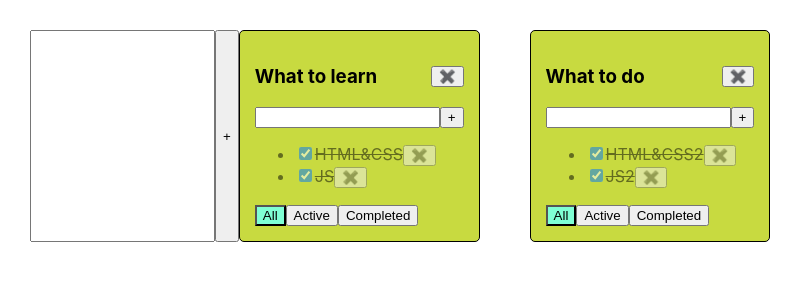
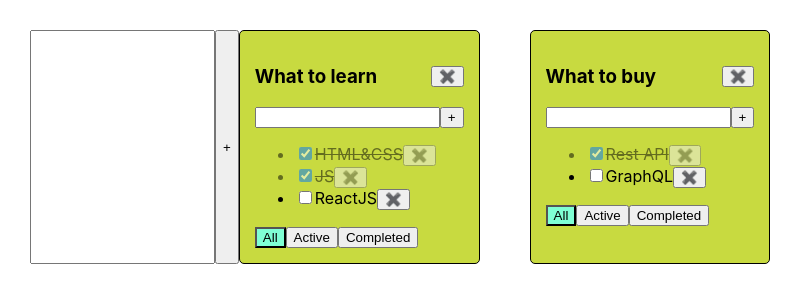
Before and after one commit to EugeneSibc/todolist, a React (Create React App) app: page / in a window 1280 px wide. Shown: the top 302 px of the page, without its empty margins (0-803 px from the left). Built offline with nearby package versions, Linux system fonts and the light colour scheme.

Commit message:
add reducer and tests

```diff
--- a/src/App.tsx
+++ b/src/App.tsx
@@ -4,41 +4,45 @@ import { Todolist } from './components/todolist/Todolist';
 import { v1 } from 'uuid';
 import { AddItemForm } from './components/AddItemForm';
 
-// type TodolistsType = {
-//     id: string
-//     title: string
-//     filter: FilterValueType
-// }
+export type TodolistType = {
+    id: string
+    title: string
+    filter: FilterValuesType
+}
 
-export type FilterValueType = 'all' | 'active' | 'completed'
+export type FilterValuesType = 'all' | 'active' | 'completed'
 
 export type TaskType = {
-    taskId: string
+    id: string
     title: string
     isDone: boolean
 }
 
+type TaskStateTupe = {
+    [key: string] : TaskType[]
+}
+
 function App() {
-    // let todolistID1 = v1()
-    // let todolistID2 = v1()
+    let todolistID1 = v1()
+    let todolistID2 = v1()
 
-    // let [todolists, setTodolists] = useState<Array<TodolistsType>>([
-    //     {id: todolistID1, title: 'What to learn', filter: 'all'},
-    //     {id: todolistID2, title: 'What to buy', filter: 'all'},
-    // ])
+    let [todolists, setTodolists] = useState<Array<TodolistType>>([
+        {id: todolistID1, title: 'What to learn', filter: 'all'},
+        {id: todolistID2, title: 'What to buy', filter: 'all'},
+    ])
 
-    // let [tasks, setTasks] = useState<TaskStateTupe>({
-    //     [todolistID1]: [
-    //         {id: v1(), title: 'HTML&CSS', isDone: true},
-    //         {id: v1(), title: 'JS', isDone: true},
-    //         {id: v1(), title: 'ReactJS', isDone: false},
+    let [tasks, setTasks] = useState<TaskStateTupe>({
+        [todolistID1]: [
+            {id: v1(), title: 'HTML&CSS', isDone: true},
+            {id: v1(), title: 'JS', isDone: true},
+            {id: v1(), title: 'ReactJS', isDone: false},
 
-    //     ],
-    //     [todolistID2]: [
-    //         {id: v1(), title: 'Rest API', isDone: true},
-    //         {id: v1(), title: 'GraphQL', isDone: false},
-    //     ]
-    // })
+        ],
+        [todolistID2]: [
+            {id: v1(), title: 'Rest API', isDone: true},
+            {id: v1(), title: 'GraphQL', isDone: false},
+        ]
+    })
 
 
 
@@ -81,244 +85,244 @@ function App() {
     //     }
     // });
 
-    type TodolistsType = ObjectData & {
-        todolistId: string
-    }
+    // type TodolistsType = ObjectData & {
+    //     todolistId: string
+    // }
 
-    type ObjectData = {
-        title: string
-        filter: FilterValueType
-        tasks: TaskType []
-        students: string []
-    }
+    // type ObjectData = {
+    //     title: string
+    //     filter: FilterValueType
+    //     tasks: TaskType []
+    //     students: string []
+    // }
 
-    const todoFromServer:ObjectData[]=[
-        {
-            title: "What to learn",
-            filter: "all",
-            tasks: [
-                {taskId: v1(), title: "HTML&CSS", isDone: true},
-                {taskId: v1(), title: "JS", isDone: true}
-            ],
-            students: [
-                'Rick Kane',
-                'Finnlay Bentley',
-                'Samia North',
-                'Isaac Morton',
-                'Lily-Ann Clifford',
-                'Thalia Park',
-                'Sapphire Cruz',
-                'Cieran Vazquez',
-                'Anya Estes',
-                'Dominika Field',
-                'Rosanna Chung',
-                'Safiyah Davey',
-                'Ryley Beasley',
-                'Kalvin Trejo',
-                'Evie-Mae Farrell',
-                'Juliet Valencia',
-                'Astrid Austin',
-                'Lyle Montgomery',
-                'Nisha Mora',
-                'Kylie Callaghan',
-                'Star Wilks',
-                'Marissa Colley',
-                'Asa Fuller',
-                'Leigh Kemp',
-                'Avleen Dawson',
-                'Sammy Bonilla',
-                'Acacia Becker',
-                'Coral Shepherd',
-                'Melina Molina',
-                'Kiran Bailey',
-                'Clara Escobar',
-                'Alexandru Horn',
-                'Brandon-Lee Mercado',
-                'Elouise Weston',
-                'King Long',
-                'Kerri Searle',
-                'Kanye Hamer',
-                'Elwood Benitez',
-                'Mikail Whitaker',
-                'Bobby Hardy',
-                'Talha Ferry',
-                'Priscilla Landry',
-                'Olivia-Grace Cain',
-                'Kiaan Wallace',
-                'Wesley Padilla90',
-                'Ella-Grace Wooten91',
-                'Kaif Molloy92',
-                'Kamal Broadhurst93',
-                'Bianca Ferrell94',
-                'Micheal Talbot95',
-            ]
-        },
-        {
-            title: "What to do",
-            filter: "all",
-            tasks: [
-                {taskId: v1(), title: "HTML&CSS2", isDone: true},
-                {taskId: v1(), title: "JS2", isDone: true}
-            ],
-            students: [
-                'Jago Wormald1',
-                'Saul Milne2',
-                'Aariz Hester3',
-                'Dion Reeve4',
-                'Anisa Ortega5',
-                'Blade Cisneros6',
-                'Malaikah Phelps7',
-                'Zeeshan Gallagher8',
-                'Isobella Vo9',
-                'Rizwan Mathis10',
-                'Menaal Leach11',
-                'Kian Walton12',
-                'Orion Lamb13',
-                'Faizah Huynh14',
-                'Crystal Vaughan15',
-                'Vivien Hickman16',
-                'Stuart Lu17',
-                'Karol Davison18',
-                'Dario Burns19',
-                'Chloe Rich20',
-                'Martyna Felix',
-                'Nida Glass',
-                'Maeve Miles',
-                'Hasnain Puckett',
-                'Ayman Cano',
-                'Safwan Perry',
-                'Fox Kelly',
-                'Louise Barlow',
-                'Malaki Mcgill',
-                'Leanna Cline',
-                'Willard Hodge',
-                'Amelia Dorsey',
-                'Kiah Porter',
-                'Jeanne Daly',
-                'Mohsin Armstrong',
-                'Laurie Rangel',
-                'Princess Tierney',
-                'Kasim Kendall',
-                'Darryl Cope',
-                'Elysha Ray',
-                'Liyana Harris',
-                'Kashif Blackburn',
-                'Atif Zimmerman',
-                'Sila Hartley',
-                'Ralphie Hebert',
-            ]
-        }
-    ]
+    // const todoFromServer:ObjectData[]=[
+    //     {
+    //         title: "What to learn",
+    //         filter: "all",
+    //         tasks: [
+    //             {taskId: v1(), title: "HTML&CSS", isDone: true},
+    //             {taskId: v1(), title: "JS", isDone: true}
+    //         ],
+    //         students: [
+    //             'Rick Kane',
+    //             'Finnlay Bentley',
+    //             'Samia North',
+    //             'Isaac Morton',
+    //             'Lily-Ann Clifford',
+    //             'Thalia Park',
+    //             'Sapphire Cruz',
+    //             'Cieran Vazquez',
+    //             'Anya Estes',
+    //             'Dominika Field',
+    //             'Rosanna Chung',
+    //             'Safiyah Davey',
+    //             'Ryley Beasley',
+    //             'Kalvin Trejo',
+    //             'Evie-Mae Farrell',
+    //             'Juliet Valencia',
+    //             'Astrid Austin',
+    //             'Lyle Montgomery',
+    //             'Nisha Mora',
+    //             'Kylie Callaghan',
+    //             'Star Wilks',
+    //             'Marissa Colley',
+    //             'Asa Fuller',
+    //             'Leigh Kemp',
+    //             'Avleen Dawson',
+    //             'Sammy Bonilla',
+    //             'Acacia Becker',
+    //             'Coral Shepherd',
+    //             'Melina Molina',
+    //             'Kiran Bailey',
+    //             'Clara Escobar',
+    //             'Alexandru Horn',
+    //             'Brandon-Lee Mercado',
+    //             'Elouise Weston',
+    //             'King Long',
+    //             'Kerri Searle',
+    //             'Kanye Hamer',
+    //             'Elwood Benitez',
+    //             'Mikail Whitaker',
+    //             'Bobby Hardy',
+    //             'Talha Ferry',
+    //             'Priscilla Landry',
+    //             'Olivia-Grace Cain',
+    //             'Kiaan Wallace',
+    //             'Wesley Padilla90',
+    //             'Ella-Grace Wooten91',
+    //             'Kaif Molloy92',
+    //             'Kamal Broadhurst93',
+    //             'Bianca Ferrell94',
+    //             'Micheal Talbot95',
+    //         ]
+    //     },
+    //     {
+    //         title: "What to do",
+    //         filter: "all",
+    //         tasks: [
+    //             {taskId: v1(), title: "HTML&CSS2", isDone: true},
+    //             {taskId: v1(), title: "JS2", isDone: true}
+    //         ],
+    //         students: [
+    //             'Jago Wormald1',
+    //             'Saul Milne2',
+    //             'Aariz Hester3',
+    //             'Dion Reeve4',
+    //             'Anisa Ortega5',
+    //             'Blade Cisneros6',
+    //             'Malaikah Phelps7',
+    //             'Zeeshan Gallagher8',
+    //             'Isobella Vo9',
+    //             'Rizwan Mathis10',
+    //             'Menaal Leach11',
+    //             'Kian Walton12',
+    //             'Orion Lamb13',
+    //             'Faizah Huynh14',
+    //             'Crystal Vaughan15',
+    //             'Vivien Hickman16',
+    //             'Stuart Lu17',
+    //             'Karol Davison18',
+    //             'Dario Burns19',
+    //             'Chloe Rich20',
+    //             'Martyna Felix',
+    //             'Nida Glass',
+    //             'Maeve Miles',
+    //             'Hasnain Puckett',
+    //             'Ayman Cano',
+    //             'Safwan Perry',
+    //             'Fox Kelly',
+    //             'Louise Barlow',
+    //             'Malaki Mcgill',
+    //             'Leanna Cline',
+    //             'Willard Hodge',
+    //             'Amelia Dorsey',
+    //             'Kiah Porter',
+    //             'Jeanne Daly',
+    //             'Mohsin Armstrong',
+    //             'Laurie Rangel',
+    //             'Princess Tierney',
+    //             'Kasim Kendall',
+    //             'Darryl Cope',
+    //             'Elysha Ray',
+    //             'Liyana Harris',
+    //             'Kashif Blackburn',
+    //             'Atif Zimmerman',
+    //             'Sila Hartley',
+    //             'Ralphie Hebert',
+    //         ]
+    //     }
+    // ]
 
-    const [todolists, setTodolist] = useState<TodolistsType[]>([])
+    // const [todolists, setTodolist] = useState<TodolistsType[]>([])
 
-    useEffect(()=>{setTodolist(todoFromServer.map(t => ({todolistId: v1(), ...t})))},[])
+    // useEffect(()=>{setTodolist(todoFromServer.map(t => ({todolistId: v1(), ...t})))},[])
 
 
     const addTasks = (todolistId: string, title: string) => {
-        let newTask = { taskId: v1(), title, isDone: false }
-        setTodolist(todolists.map(t => (t.todolistId === todolistId ? {...t, tasks:[newTask, ...t.tasks]} : t)))
+        // let newTask = { taskId: v1(), title, isDone: false }
+        // setTodolist(todolists.map(t => (t.todolistId === todolistId ? {...t, tasks:[newTask, ...t.tasks]} : t)))
 
 
         // let newTask = { id: v1(), title, isDone: false }
         // setTasks({...tasks, [todolistId]:{...tasks[todolistId], data: [newTask, ...tasks[todolistId].data]}})
 
 
-        // let newTask = { id: v1(), title, isDone: false }
-        // let todolistTasks = tasks[todolistId]
-        // tasks[todolistId] = [newTask, ...todolistTasks]
-        // setTasks({ ...tasks })
+        let newTask = { id: v1(), title, isDone: false }
+        let todolistTasks = tasks[todolistId]
+        tasks[todolistId] = [newTask, ...todolistTasks]
+        setTasks({ ...tasks })
     }
 
     const removeTask = (todolistId: string, taskId: string) => {
-        setTodolist(todolists.map(t => (t.todolistId === todolistId ? {...t, tasks:t.tasks.filter(t => t.taskId !== taskId)} : t)))
+        // setTodolist(todolists.map(t => (t.todolistId === todolistId ? {...t, tasks:t.tasks.filter(t => t.taskId !== taskId)} : t)))
 
         // setTasks({...tasks, [todolistId]:{...tasks[todolistId], data:tasks[todolistId].data.filter(t => t.id !== taskId)}})
 
-        // let todolistTasks = tasks[todolistId]
-        // tasks[todolistId] = todolistTasks.filter(t => t.id !== taskId)
-        // setTasks({ ...tasks })
+        let todolistTasks = tasks[todolistId]
+        tasks[todolistId] = todolistTasks.filter(t => t.id !== taskId)
+        setTasks({ ...tasks })
     }
 
-    const changeFilter = (todolistId: string, filterValue: FilterValueType) => {
-        setTodolist(todolists.map(t => t.todolistId === todolistId ? {...t, filter:filterValue} : t))
+    const changeFilter = (todolistId: string, filterValue: FilterValuesType) => {
+        // setTodolist(todolists.map(t => t.todolistId === todolistId ? {...t, filter:filterValue} : t))
 
         // setTasks({ ...tasks, [todolistId]: { ...tasks[todolistId], filter: filterValue } })
 
-        // let todolist = todolists.find(el => el.id === todolistId)
-        // if (todolist) {
-        //     todolist.filter = filterValue
-        //     setTodolists([...todolists])
-        // }
+        let todolist = todolists.find(el => el.id === todolistId)
+        if (todolist) {
+            todolist.filter = filterValue
+            setTodolists([...todolists])
+        }
     }
 
     const changeTaskStatus = (todolistId: string, taskId: string, newIsDoneValue: boolean) => {
-        setTodolist(todolists.map(t =>
-            t.todolistId === todolistId
-            ? {...t, tasks:t.tasks.map(task => task.taskId === taskId
-                ? {...task,isDone:newIsDoneValue}
-                : task)}
-            : t)
-            )
+        // setTodolist(todolists.map(t =>
+        //     t.todolistId === todolistId
+        //     ? {...t, tasks:t.tasks.map(task => task.taskId === taskId
+        //         ? {...task,isDone:newIsDoneValue}
+        //         : task)}
+        //     : t)
+        //     )
 
         // setTasks({...tasks, [todolistId]:{...tasks[todolistId],
         //     data: tasks[todolistId].data.map(t => t.id === taskId ? {...t, isDone:newIsDoneValue} : t)}})
 
-        // let todolistTasks = tasks[todolistId]
-        // let task = todolistTasks.find(task => task.id === taskId)
-        // if (task) task.isDone = newIsDoneValue
-        // setTasks({ ...tasks })
+        let todolistTasks = tasks[todolistId]
+        let task = todolistTasks.find(task => task.id === taskId)
+        if (task) task.isDone = newIsDoneValue
+        setTasks({ ...tasks })
     }
 
     const removeTodolist = (todolistId: string) => {
-        setTodolist(todolists.filter(t => t.todolistId !== todolistId))
+        // setTodolist(todolists.filter(t => t.todolistId !== todolistId))
 
         // setTodolists(todolists.filter(t => t.id !== todolistId))
 
-        // setTodolists(todolists.filter(todolist => todolist.id !== todolistId))
-        // delete tasks[todolistId]
-        // setTasks({ ...tasks })
+        setTodolists(todolists.filter(todolist => todolist.id !== todolistId))
+        delete tasks[todolistId]
+        setTasks({ ...tasks })
     }
 
     const addTodolist = (title: string) => {
-        const newTodolist:TodolistsType = {todolistId:v1(), title, filter:'all', tasks: [], students: ['fasf']}
-        setTodolist([newTodolist,...todolists])
+        // const newTodolist:TodolistsType = {todolistId:v1(), title, filter:'all', tasks: [], students: ['fasf']}
+        // setTodolist([newTodolist,...todolists])
 
         // const newTodolistId = v1();
         // const newTodolist: TodolistsType = {id:newTodolistId, title}
         // setTodolists([newTodolist, ...todolists])
         // setTasks({[newTodolistId]:{data:[], filter:'all'},...tasks})
 
-        // const newTodolistId = v1();
-        // const newTodolist: TodolistsType = { id: newTodolistId, title, filter: 'all' }
-        // setTodolists([newTodolist, ...todolists,])
-        // setTasks({ ...tasks, [newTodolistId]: [] })
+        const newTodolistId = v1();
+        const newTodolist: TodolistType = { id: newTodolistId, title, filter: 'all' }
+        setTodolists([newTodolist, ...todolists,])
+        setTasks({ ...tasks, [newTodolistId]: [] })
     }
 
     const changeItem = (todolistId: string, taskId: string, title: string) => {
-        setTodolist(todolists.map(t => t.todolistId === todolistId
-            ? {...t, tasks:t.tasks.map(task => task.taskId === taskId
-                ? {...task, title}
-                : task)}
-            : t))
+        // setTodolist(todolists.map(t => t.todolistId === todolistId
+        //     ? {...t, tasks:t.tasks.map(task => task.taskId === taskId
+        //         ? {...task, title}
+        //         : task)}
+        //     : t))
 
         // setTasks({...tasks, [todolistId]:{...tasks[todolistId],
         //     data:tasks[todolistId].data.map(t => t.id === taskId ? {...t, title} : t)}})
 
-        // let todolistTasks = tasks[todolistId]
-        // let task = todolistTasks.find(task => task.id === taskId)
-        // if(task) task.title = title
-        // setTasks({...tasks})
+        let todolistTasks = tasks[todolistId]
+        let task = todolistTasks.find(task => task.id === taskId)
+        if(task) task.title = title
+        setTasks({...tasks})
     }
 
     const changeTodosTitle = (todolistId: string, title: string) => {
-        setTodolist(todolists.map(t => t.todolistId === todolistId ? {...t, title, tasks:[...t.tasks]} : t))
+        // setTodolist(todolists.map(t => t.todolistId === todolistId ? {...t, title, tasks:[...t.tasks]} : t))
 
         // setTodolists(todolists.map(t => t.id === todolistId ? {...t, title} : t))
 
-        // let todolist = todolists.find(todo => todo.id === todolistId)
-        // if (todolist) todolist.title = title
-        // setTodolists([...todolists])
+        let todolist = todolists.find(todo => todo.id === todolistId)
+        if (todolist) todolist.title = title
+        setTodolists([...todolists])
     }
 
     return (
@@ -326,10 +330,10 @@ function App() {
             <AddItemForm callBack={addTodolist} />
             {todolists.map(todolist => {
                 return (
-                    <Todolist key={todolist.todolistId}
-                        todolistId={todolist.todolistId}
+                    <Todolist key={todolist.id}
+                        todolistId={todolist.id}
                         theme={todolist.title}
-                        tasks={todolist.tasks}
+                        tasks={tasks[todolist.id]}
                         removeTask={removeTask}
                         changeFilter={changeFilter}
                         addTasks={addTasks}
--- a/src/components/todolist/Todolist.tsx
+++ b/src/components/todolist/Todolist.tsx
@@ -2,17 +2,17 @@ import React, { useRef, useState, KeyboardEvent, ChangeEvent } from 'react';
 import Button from '../button/Button';
 import { AddItemForm } from '../AddItemForm';
 import { EditableSpan } from '../EditableSpan';
-import { FilterValueType, TaskType } from '../../App';
+import { FilterValuesType, TaskType } from '../../App';
 
 type TodoListPropsType = {
     todolistId: string
     theme: string
     tasks: TaskType[]
     removeTask: (todolistId: string, taskId: string) => void
-    changeFilter: (todolistId: string, value: FilterValueType) => void
+    changeFilter: (todolistId: string, value: FilterValuesType) => void
     addTasks: (todolistId: string, title: string) => void
     changeTaskStatus: (todolistId: string, taskId: string, isDone: boolean) => void
-    filterValue: FilterValueType
+    filterValue: FilterValuesType
     removeTodolist: (todolistId: string) => void
     changeItem: (todolistId: string, taskId: string, title: string) => void
     changeTodosTitle: (todolistId: string, title: string) => void
@@ -30,16 +30,16 @@ export function Todolist(props: TodoListPropsType) {
     const listItem: Array<JSX.Element> = newFilteredTasks.map((task) => {
         const onChangeHandler = (e: ChangeEvent<HTMLInputElement>) => {
             let newIsDoneValue = e.currentTarget.checked
-            props.changeTaskStatus(props.todolistId, task.taskId, newIsDoneValue)
+            props.changeTaskStatus(props.todolistId, task.id, newIsDoneValue)
         }
         const onClickRemoveTaskInput = () => {
-            props.removeTask(props.todolistId, task.taskId)
+            props.removeTask(props.todolistId, task.id)
         }
         const changeItemHandler = (title: string) => {
-            props.changeItem(props.todolistId, task.taskId, title)
+            props.changeItem(props.todolistId, task.id, title)
         }
         return (
-            <li key={task.taskId}
+            <li key={task.id}
                 className={task.isDone ? 'is-done' : ''}>
                 <input type="checkbox"
                     checked={task.isDone}
```
Also changed, not shown: src/state/todolists-reducer.ts (added, +59 -0 lines), 2 other files (tests, documents, lock files or other folders).
